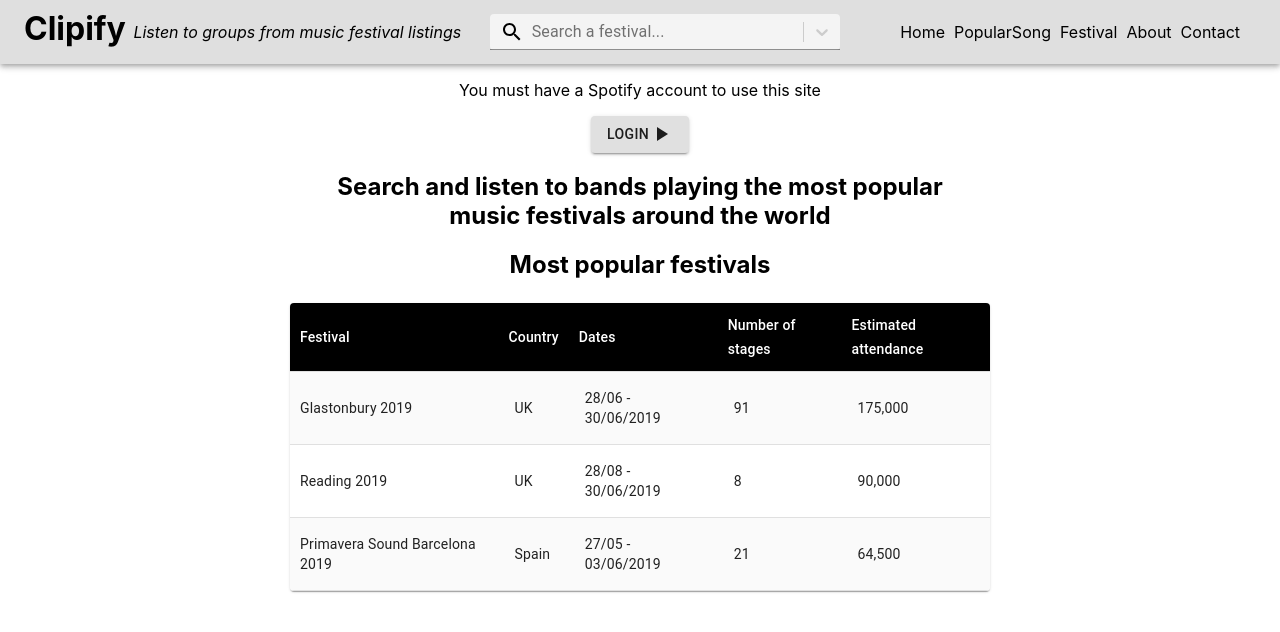
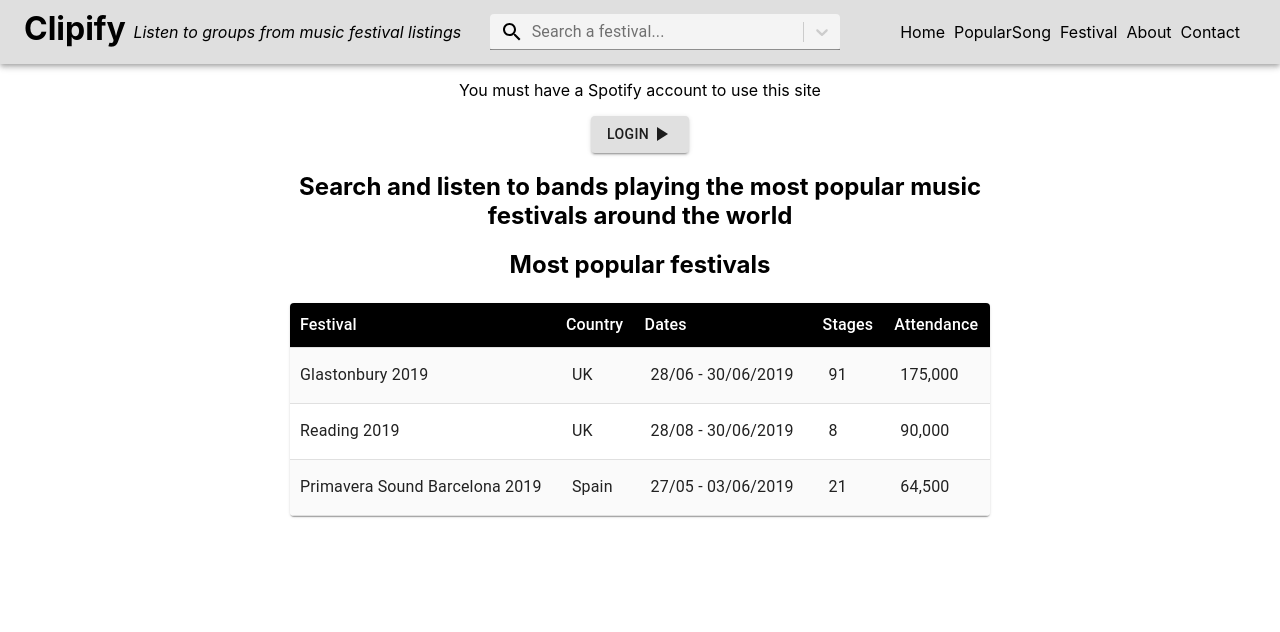
Before and after one commit to artworkjpm/spotify-calls, a React (Create React App) app: page / in a window 1280 px wide. Shown: the top 632 px of the page. Built offline with nearby package versions, Linux system fonts and the light colour scheme; no server answers.

Commit message:
style changes

```diff
--- a/src/App.js
+++ b/src/App.js
@@ -36,34 +36,28 @@ class App extends Component {
       setOpen: false,
       festivalSelected: "",
     };
-    this.handleChange = this.handleChange.bind(this);
-    this.handleSubmit = this.handleSubmit.bind(this);
-    this.handleClickSong = this.handleClickSong.bind(this);
-    this.handleClickGroup = this.handleClickGroup.bind(this);
-    this.handleClose = this.handleClose.bind(this);
-    this.handleChangeSingle = this.handleChangeSingle.bind(this);
   }
 
-  handleChange(event) {
+  handleChange = (event) => {
     this.setState({ searchName: event.target.value });
-  }
+  };
 
-  handleSubmit(event) {
+  handleSubmit = (event) => {
     event.preventDefault();
     this.searchBands(this.state.searchName);
-  }
+  };
 
-  handleClickSong(e) {
+  handleClickSong = (e) => {
     this.setState({ popularSongID: e.target.value });
-  }
+  };
 
-  handleClickGroup(e) {
+  handleClickGroup = (e) => {
     //alert("name: " + e.target.value);
     this.searchBands(e.target.value);
     this.setState({
       setOpen: false,
     });
-  }
+  };
 
   //use url to show festival
   getURLFestival(festival) {
@@ -163,20 +157,17 @@ class App extends Component {
       );
   }
 
-  handleClose() {
+  handleClose = () => {
     this.setState({
       setOpen: false,
     });
-  }
+  };
 
-  handleChangeSingle(value) {
-    console.log("handleChangeSingle: ", value);
+  handleChangeSingle = (value) => {
     //setState is asynchronous, put the log in a callback of the setState() method
-    this.setState({ festivalSelected: value }, () => {
-      console.log("handleChangeSingle2: ", this.state.festivalSelected);
-    });
+    this.setState({ festivalSelected: value });
     //this.props.history.push("/festival/" + value.value.id);
-  }
+  };
 
   componentDidMount() {
     this.getUserProfile();
@@ -193,7 +184,7 @@ class App extends Component {
       <div className="App">
         <BrowserRouter>
           <NavBar parsed={this.state.parsed} allfestivals={AllFestivals} handleChangeSingle={this.handleChangeSingle} />
-          <div>
+          <div className="container">
             <Switch>
               <Route exact path="/" render={() => <Home allfestivals={AllFestivals} ifLocalhost={this.ifLocalhost()} username={this.state.userName.split(" ")[0]} handleChangeSingle={this.handleChangeSingle} />} />
               <Route
--- a/src/App.scss
+++ b/src/App.scss
@@ -172,7 +172,7 @@ button:visited {
 }
 
 .thursday {
-  background-color: #e0fbff;
+  background-color: #ffe8b5;
 }
 
 .wednesday {
@@ -180,7 +180,7 @@ button:visited {
 }
 
 .tuesday {
-  background-color: darkcyan;
+  background-color: rgb(227, 255, 189);
 }
 
 .monday {
@@ -217,6 +217,7 @@ header.MuiAppBar-colorPrimary {
 
 table th.MuiTableCell-root {
   padding: 10px;
+  font-size: 16px;
 }
 
 /* div.makeStyles-root-59 {
@@ -242,3 +243,7 @@ div.MuiInput-underline:after {
 button.MuiIconButton-root {
   padding: unset;
 }
+
+.rowLink {
+  cursor: pointer;
+}
--- a/src/components/Home.js
+++ b/src/components/Home.js
@@ -31,7 +31,7 @@ const Home = withRouter((props) => {
       color: theme.palette.common.white,
     },
     body: {
-      fontSize: 14,
+      fontSize: 16,
     },
   }))(TableCell);
 
@@ -49,17 +49,13 @@ const Home = withRouter((props) => {
     const value = {
       value: clickedFromTable,
     };
-    console.log("value HOME:", value);
-
     props.handleChangeSingle(value);
-    let currentUrl = props.location.pathname;
-    console.log("currentUrl ", currentUrl);
     props.history.push("/festival/" + value.value.id);
   }
 
   return (
     <div className="home-table">
-      <div className="container">
+      <div>
         {/* {!props.username ? <Redirect to="{props.ifLocalhost}" /> : ""} */}
         {props.username ? (
           <h1>Hi {props.username}!</h1>
@@ -86,15 +82,15 @@ const Home = withRouter((props) => {
               <StyledTableCell>Country</StyledTableCell>
               <StyledTableCell>Dates</StyledTableCell>
 
-              <StyledTableCell>Number of stages</StyledTableCell>
-              <StyledTableCell>Estimated attendance</StyledTableCell>
+              <StyledTableCell>Stages</StyledTableCell>
+              <StyledTableCell>Attendance</StyledTableCell>
             </TableRow>
           </TableHead>
           <TableBody>
             {AllFestivals.map((festival) => {
               return (
-                <StyledTableRow hover key={festival.SearchName}>
-                  <StyledTableCell component="th" scope="row" onClick={() => handleChangeSingle(festival.name)}>
+                <StyledTableRow hover key={festival.SearchName} onClick={() => handleChangeSingle(festival.name)} className="rowLink">
+                  <StyledTableCell component="th" scope="row">
                     {festival.SearchName}
                   </StyledTableCell>
                   <StyledTableCell>{festival.Country}</StyledTableCell>
--- a/src/components/SearchReact.js
+++ b/src/components/SearchReact.js
@@ -167,9 +167,6 @@ const components = {
 //I'm using withRouter to optain url location and history and to easily add and reload the url
 const SearchReact = withRouter((props) => {
   const AllFestivals = props.allfestivals;
-
-  /*  console.log("AllFestivals nav: ", AllFestivals); */
-
   const suggestions = AllFestivals.map((suggestion) => ({
     value: suggestion.name,
     label: suggestion.SearchName,
@@ -178,14 +175,9 @@ const SearchReact = withRouter((props) => {
   const classes = useStyles();
   const [single, setSingle] = React.useState(null);
 
-  /*   const { match, location, history } = this.props; */
-
   function handleChangeSingle(value) {
-    console.log("value SEARCHREACT", value);
     setSingle(value);
     props.onChangeSearch(value);
-    let currentUrl = props.location.pathname;
-    console.log("currentUrl ", currentUrl);
     props.history.push("/festival/" + value.value.id);
   }
 
```
